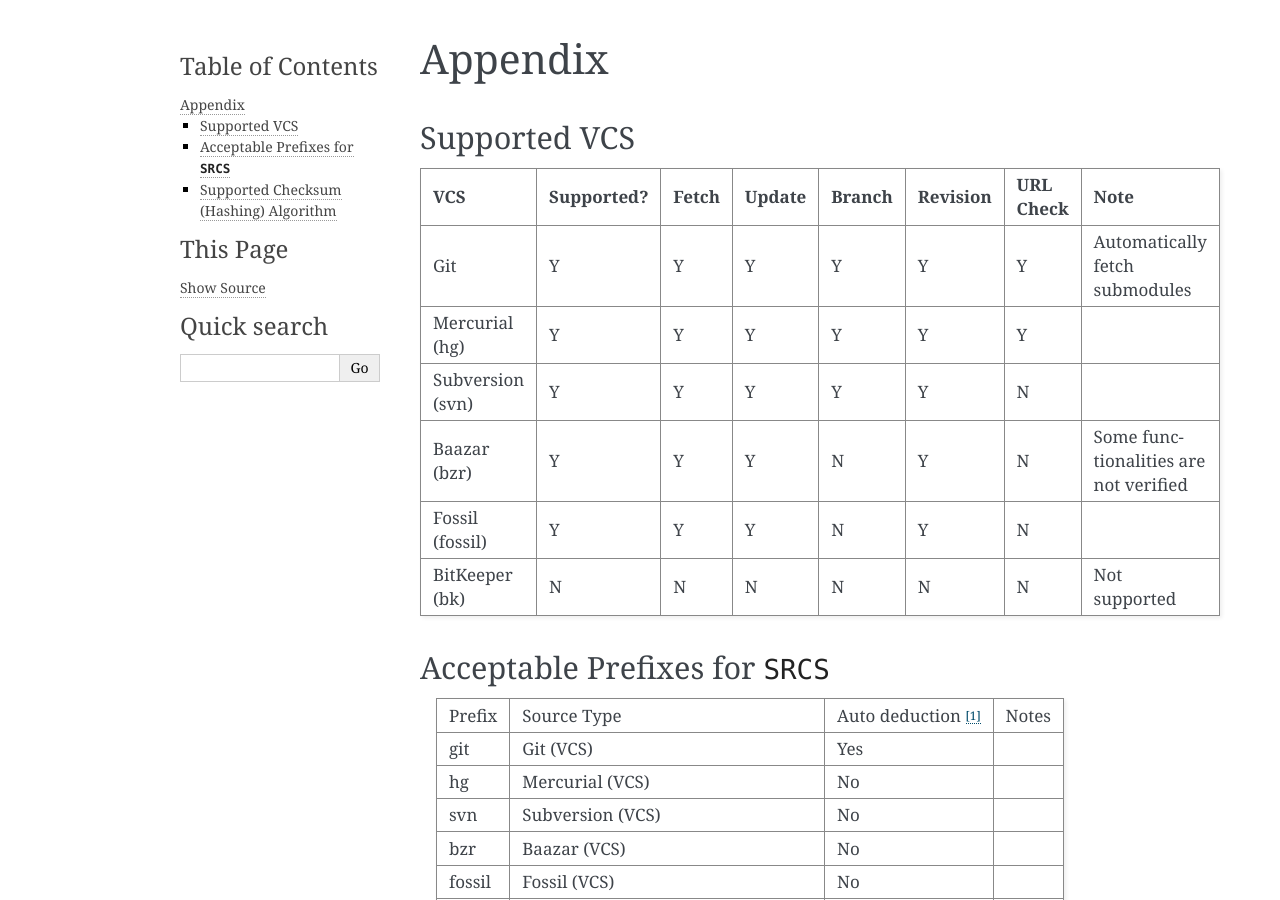
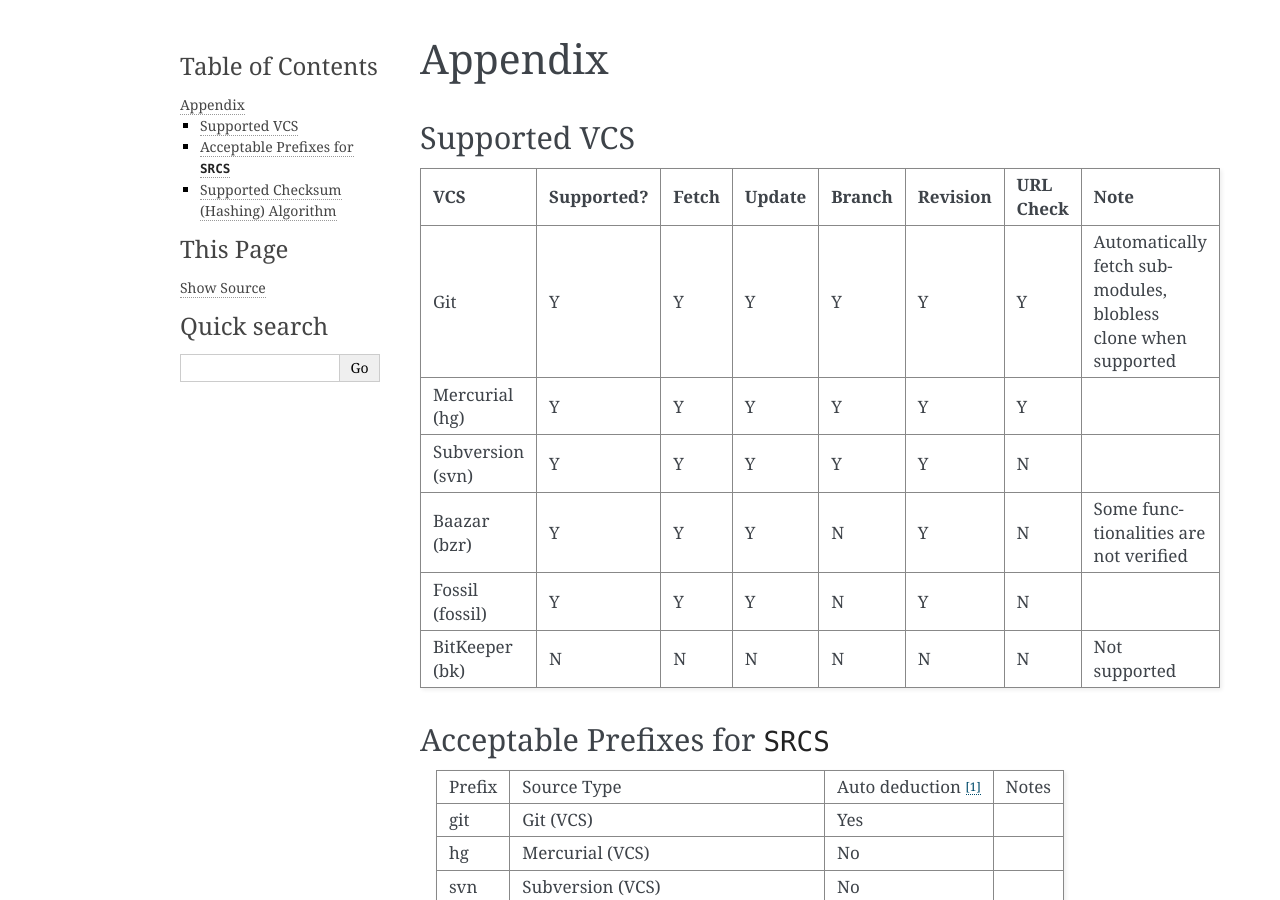
Before and after one commit to AOSC-Dev/acbs, a Sphinx documentation site: the page built from docs/source/appendix.rst, in a window 1280 px wide and 900 px high. Built offline with Sphinx 7.4.7, drawn with Linux system fonts in a browser that asks for light colours.

Commit message:
feat: use partial clone for submodules too
- Follow up of #22.
- Bump version to 20240721.
- Doc updated.

```diff
--- a/acbs/__init__.py
+++ b/acbs/__init__.py
@@ -1 +1 @@
-__version__ = '20240720'
+__version__ = '20240721'
--- a/docs/source/appendix.rst
+++ b/docs/source/appendix.rst
@@ -5,21 +5,21 @@ Appendix
 Supported VCS
 -------------
 
-+------------------+------------+-------+--------+--------+----------+-----------+-----------------------------------------------+
-| VCS              | Supported? | Fetch | Update | Branch | Revision | URL Check | Note                                          |
-+==================+============+=======+========+========+==========+===========+===============================================+
-| Git              | Y          | Y     | Y      | Y      | Y        | Y         | Automatically fetch submodules                |
-+------------------+------------+-------+--------+--------+----------+-----------+-----------------------------------------------+
-| Mercurial (hg)   | Y          | Y     | Y      | Y      | Y        | Y         |                                               |
-+------------------+------------+-------+--------+--------+----------+-----------+-----------------------------------------------+
-| Subversion (svn) | Y          | Y     | Y      | Y      | Y        | N         |                                               |
-+------------------+------------+-------+--------+--------+----------+-----------+-----------------------------------------------+
-| Baazar (bzr)     | Y          | Y     | Y      | N      | Y        | N         | Some functionalities are not verified         |
-+------------------+------------+-------+--------+--------+----------+-----------+-----------------------------------------------+
-| Fossil (fossil)  | Y          | Y     | Y      | N      | Y        | N         |                                               |
-+------------------+------------+-------+--------+--------+----------+-----------+-----------------------------------------------+
-| BitKeeper (bk)   | N          | N     | N      | N      | N        | N         | Not supported                                 |
-+------------------+------------+-------+--------+--------+----------+-----------+-----------------------------------------------+
++------------------+------------+-------+--------+--------+----------+-----------+---------------------------------------------------------------+
+| VCS              | Supported? | Fetch | Update | Branch | Revision | URL Check | Note                                                          |
++==================+============+=======+========+========+==========+===========+===============================================================+
+| Git              | Y          | Y     | Y      | Y      | Y        | Y         | Automatically fetch submodules, blobless clone when supported |
++------------------+------------+-------+--------+--------+----------+-----------+---------------------------------------------------------------+
+| Mercurial (hg)   | Y          | Y     | Y      | Y      | Y        | Y         |                                                               |
++------------------+------------+-------+--------+--------+----------+-----------+---------------------------------------------------------------+
+| Subversion (svn) | Y          | Y     | Y      | Y      | Y        | N         |                                                               |
++------------------+------------+-------+--------+--------+----------+-----------+---------------------------------------------------------------+
+| Baazar (bzr)     | Y          | Y     | Y      | N      | Y        | N         | Some functionalities are not verified                         |
++------------------+------------+-------+--------+--------+----------+-----------+---------------------------------------------------------------+
+| Fossil (fossil)  | Y          | Y     | Y      | N      | Y        | N         |                                                               |
++------------------+------------+-------+--------+--------+----------+-----------+---------------------------------------------------------------+
+| BitKeeper (bk)   | N          | N     | N      | N      | N        | N         | Not supported                                                 |
++------------------+------------+-------+--------+--------+----------+-----------+---------------------------------------------------------------+
 
 Acceptable Prefixes for ``SRCS``
 --------------------------------
```
Also changed, not shown: 1 other file.
